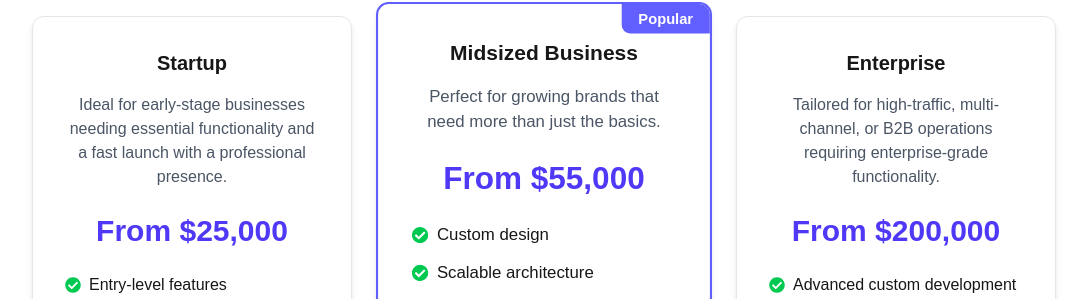
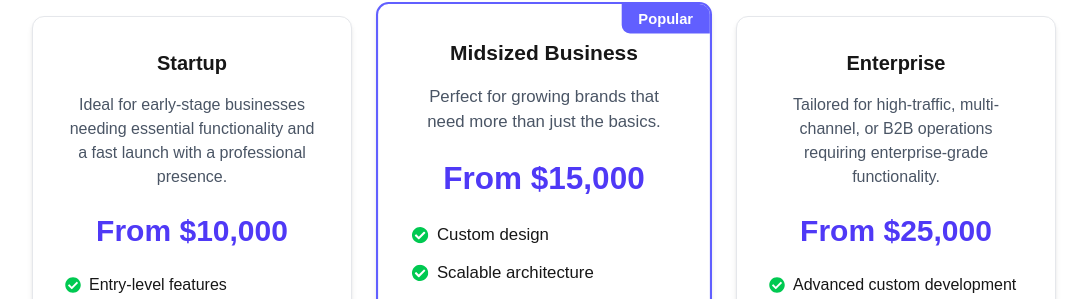
Before and after one commit to khmuhib01/ecom-reflex, a Next.js app: page / in a window 1280 px wide. Shown: the part 3716-4015 px from the top of the page, without its empty margins (96-1183 px from the left). Built offline with nearby package versions, Linux system fonts and the light colour scheme.

Commit message:
home page link update

```diff
--- a/src/app/page.jsx
+++ b/src/app/page.jsx
@@ -7,14 +7,6 @@ import {useState} from 'react';
 import {FaLaptopCode, FaExchangeAlt, FaSearch, FaChartLine, FaCogs, FaCode, FaArrowRight} from 'react-icons/fa';
 import {FaLayerGroup, FaTachometerAlt, FaProjectDiagram, FaChartBar, FaCheckCircle} from 'react-icons/fa';
 import {FaChevronDown} from 'react-icons/fa';
-import {FaAnglesRight} from 'react-icons/fa6';
-
-export default function Home() {
-	const [activeIndex, setActiveIndex] = useState(null);
-
-	const toggleFAQ = (index) => {
-		setActiveIndex(activeIndex === index ? null : index);
-	};
 
 const faqItems = [
 	{
@@ -79,6 +71,13 @@ export default function Home() {
 	},
 ];
 
+export default function Home() {
+	const [activeIndex, setActiveIndex] = useState(null);
+
+	const toggleFAQ = (index) => {
+		setActiveIndex(activeIndex === index ? null : index);
+	};
+
 	return (
 		<>
 			<Head>
@@ -98,18 +97,18 @@ export default function Home() {
 								integrations, and ongoing support.
 							</p>
 							<div className="flex flex-col sm:flex-row space-y-4 sm:space-y-0 sm:space-x-4">
-								<a
-									href="#contact"
+								<Link
+									href="/contact"
 									className="bg-white text-indigo-600 px-6 py-3 rounded-md font-medium hover:bg-gray-100 transition text-center"
 								>
 									Get Free Consultation
-								</a>
-								<a
+								</Link>
+								<Link
 									href="#portfolio"
 									className="border-2 border-white text-white px-6 py-3 rounded-md font-medium hover:bg-white hover:text-indigo-600 transition text-center"
 								>
 									See Our Work
-								</a>
+								</Link>
 							</div>
 						</div>
 
@@ -452,7 +451,7 @@ export default function Home() {
 									Ideal for early-stage businesses needing essential functionality and a fast launch with a professional
 									presence.
 								</p>
-								<div className="text-3xl font-bold text-indigo-600 mb-6">From $25,000</div>
+								<div className="text-3xl font-bold text-indigo-600 mb-6">From $10,000</div>
 								<ul className="space-y-3 mb-8 text-left">
 									<li className="flex items-center">
 										<FaCheckCircle className="text-green-500 mr-2" /> Entry-level features
@@ -487,7 +486,7 @@ export default function Home() {
 							<div className="p-8 text-center">
 								<h3 className="text-xl font-bold mb-4">Midsized Business</h3>
 								<p className="text-gray-600 mb-6">Perfect for growing brands that need more than just the basics.</p>
-								<div className="text-3xl font-bold text-indigo-600 mb-6">From $55,000</div>
+								<div className="text-3xl font-bold text-indigo-600 mb-6">From $15,000</div>
 								<ul className="space-y-3 mb-8 text-left">
 									<li className="flex items-center">
 										<FaCheckCircle className="text-green-500 mr-2" /> Custom design
@@ -521,7 +520,7 @@ export default function Home() {
 								<p className="text-gray-600 mb-6">
 									Tailored for high-traffic, multi-channel, or B2B operations requiring enterprise-grade functionality.
 								</p>
-								<div className="text-3xl font-bold text-indigo-600 mb-6">From $200,000</div>
+								<div className="text-3xl font-bold text-indigo-600 mb-6">From $25,000</div>
 								<ul className="space-y-3 mb-8 text-left">
 									<li className="flex items-center">
 										<FaCheckCircle className="text-green-500 mr-2" /> Advanced custom development
@@ -553,13 +552,13 @@ export default function Home() {
 						<p className="text-gray-600 mb-4">
 							Need a custom solution? Tell us about your project and we'll prepare a tailored quote.
 						</p>
-						<a
-							href="#contact"
+						<Link
+							href="/contact"
 							className="inline-flex items-center px-6 py-3 border border-transparent text-base font-medium rounded-md shadow-sm text-white bg-indigo-600 hover:bg-indigo-700"
 						>
 							Request a Custom Quote
 							<FaArrowRight className="ml-2" />
-						</a>
+						</Link>
 					</div>
 				</div>
 			</section>
```
Also changed, not shown: 1 other file (tests, documents, lock files or other folders). Lines whose indentation alone changed are shown as unchanged.
